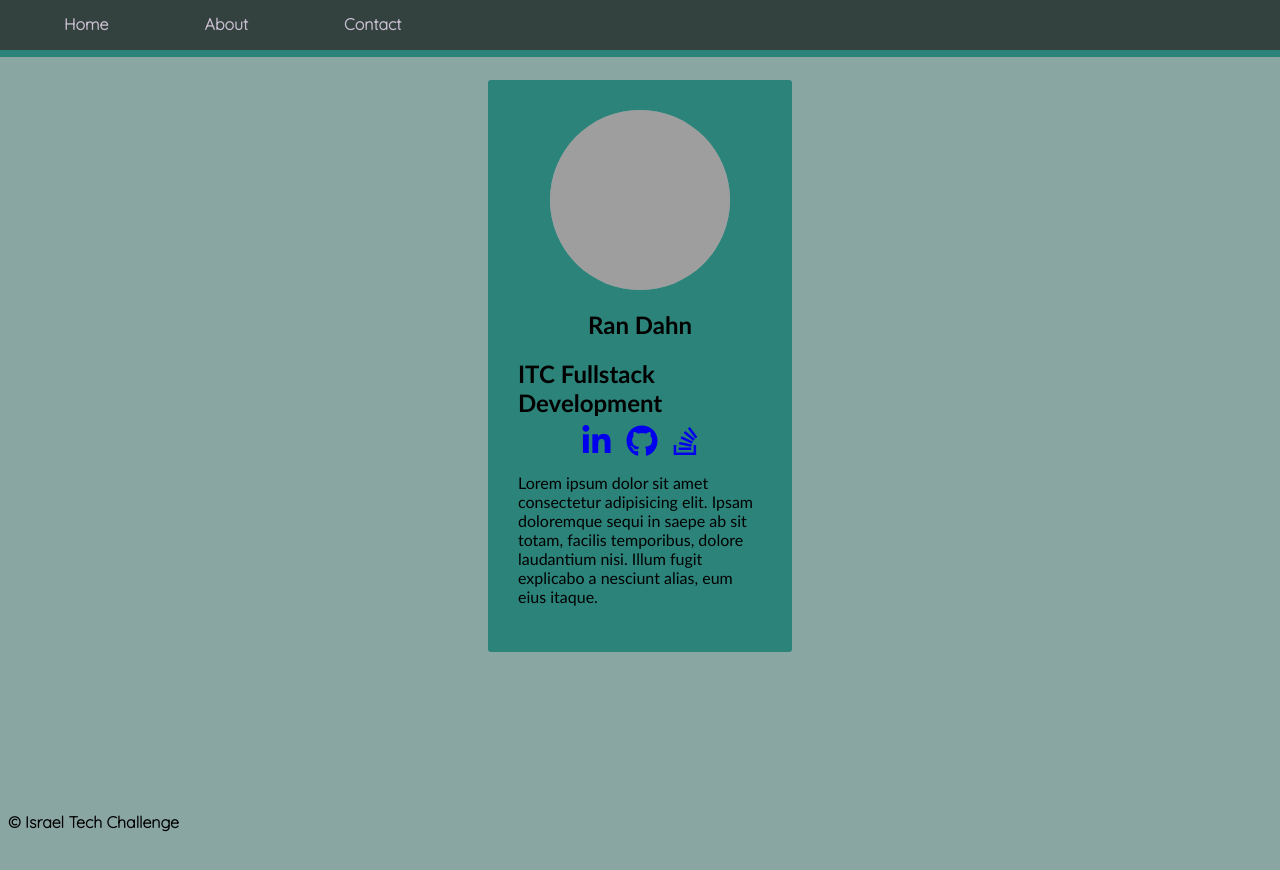
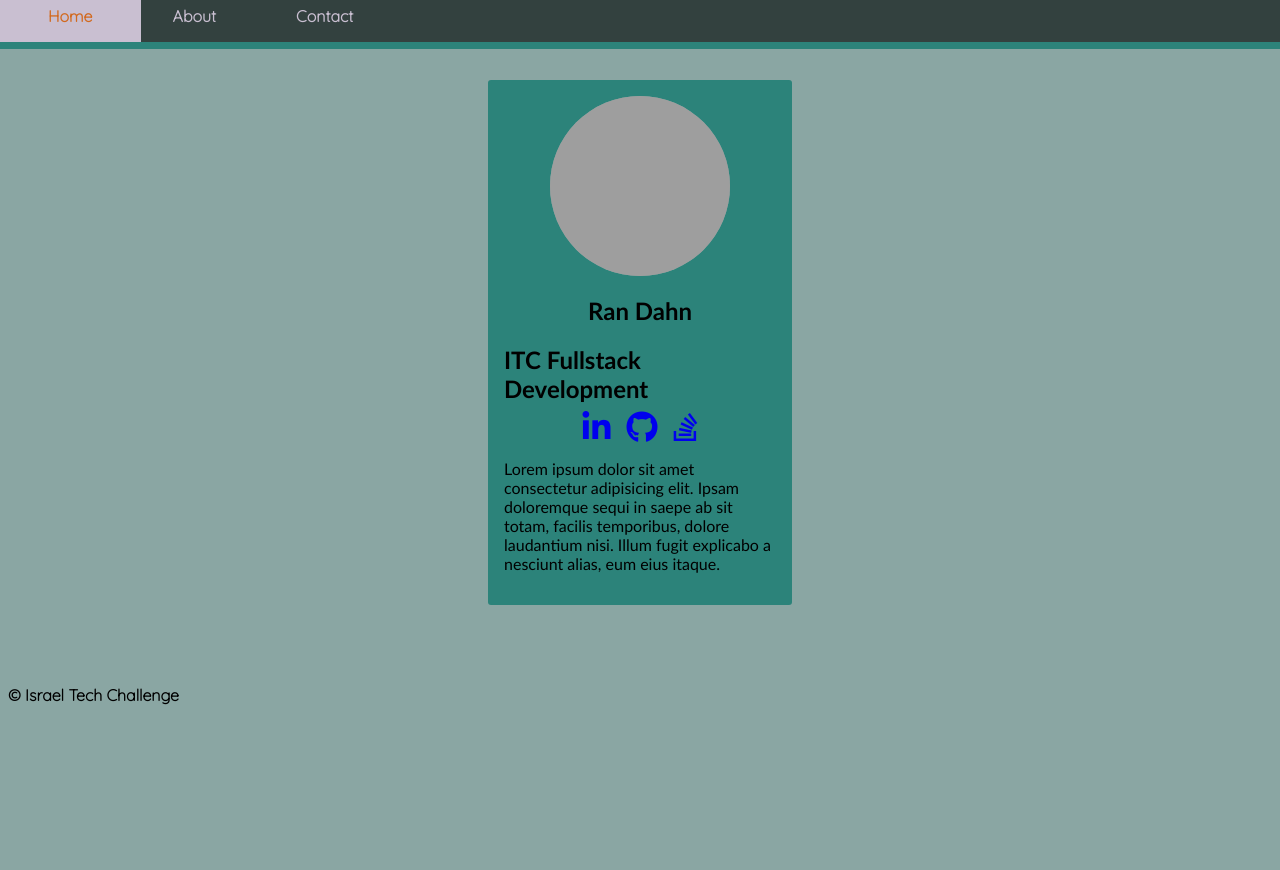
Before and after one commit to RDGitAcc03/RDGitAcc03.github.io, a plain HTML site: page index.html in a window 1280 px wide. Drawn offline with Linux system fonts and the light colour scheme; grey boxes are pictures that could not be loaded; a script that the page names is missing; files whose address does not match are found by name.

Commit message:
Summary2

```diff
--- a/css/style.css
+++ b/css/style.css
@@ -21,17 +21,11 @@ h2 {
   margin: 0 0 0.5rem 0;
 }
 
-nav h2 {
-  padding: 0;
-  margin: 0;
-}
-
-
 i {
   font-size: 2rem;
 }
 
-ul {
+.card ul {
   list-style-type: none;
   padding: 0;
   margin: 0;
@@ -53,21 +47,16 @@ a {
 }
 
 header {
-  margin-top: -5rem;
+  top: 0;
+  left: 0;
+  margin: 0;
+  padding: 0;
+  width: 100%;
   position: fixed;
-  width: 100%;
-}
-
-nav {
   background-color: #33413f;
   border-bottom: 7px solid #2c837a;
-  padding-top: 0;
-  margin-top: 0;
   font-size: 80%;
-  padding: 1rem 1rem 0 1rem;
-  margin: -0.5rem;
 }
-
 
 nav a {
   color: rgb(201, 191, 209);
@@ -102,19 +91,16 @@ nav ul{
   display: flex;
   flex-direction: column;
   justify-content: center;
-  margin: 5rem 30rem;
-  padding: 30px;
+  padding: 1rem;
 }
 
-
 section {
-  margin-bottom: 5rem;
-  margin-top: 1.5ewm;
+  margin: 5rem 30rem;
 }
 
 footer {
   position: fixed;
-  margin-top: 5rem;
+  /*margin-top: 5rem;*/
   font-weight: 700;
 }
 
--- a/index.html
+++ b/index.html
@@ -10,7 +10,7 @@
     <header>
     <nav>
       <ul>
-        <li><h2><a href="index.html">Home</a></h2></li>
+        <li><a href="index.html">Home</a></li>
         <li><a href="pages/about.html">About</a></li>
         <li><a href="pages/contact.html">Contact</a></li>
       </ul>
```
Also changed, not shown: 1 other file.
